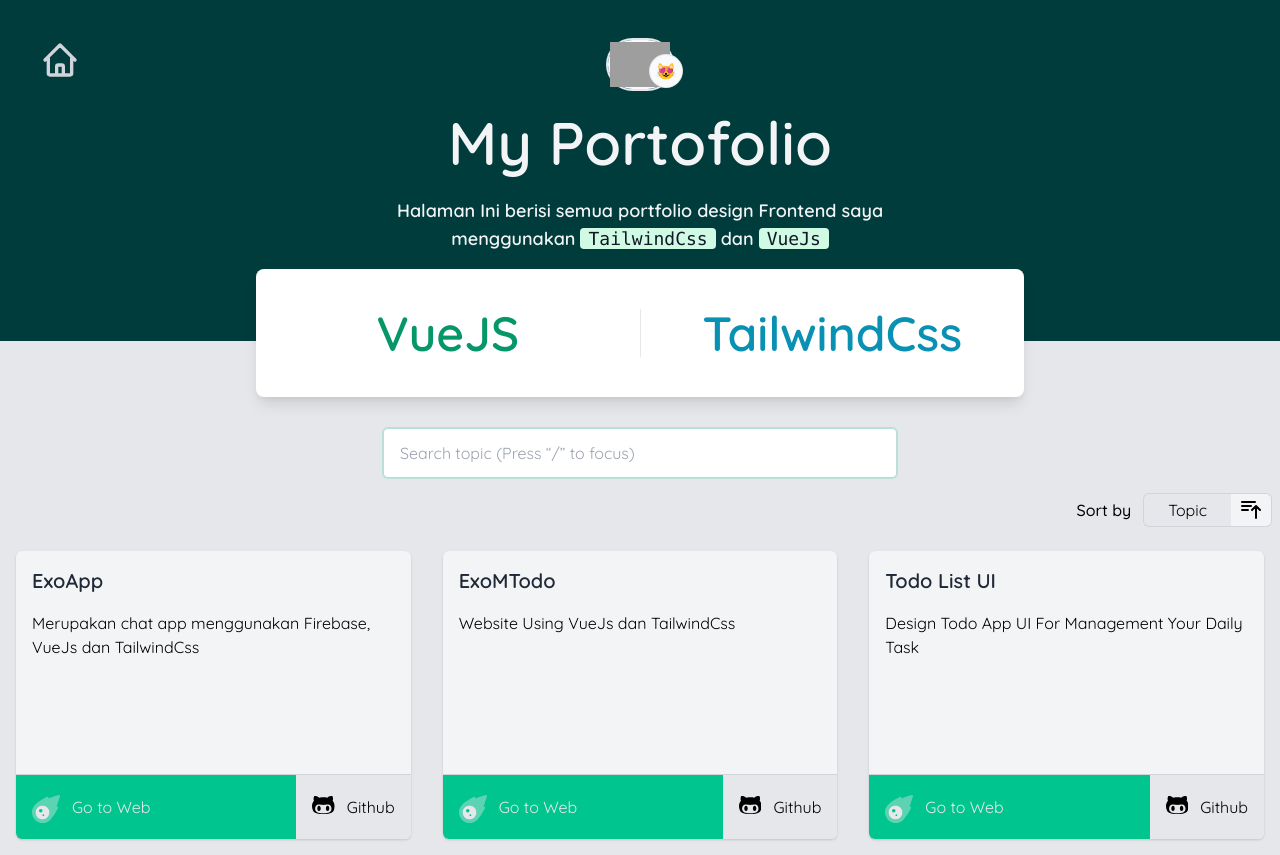
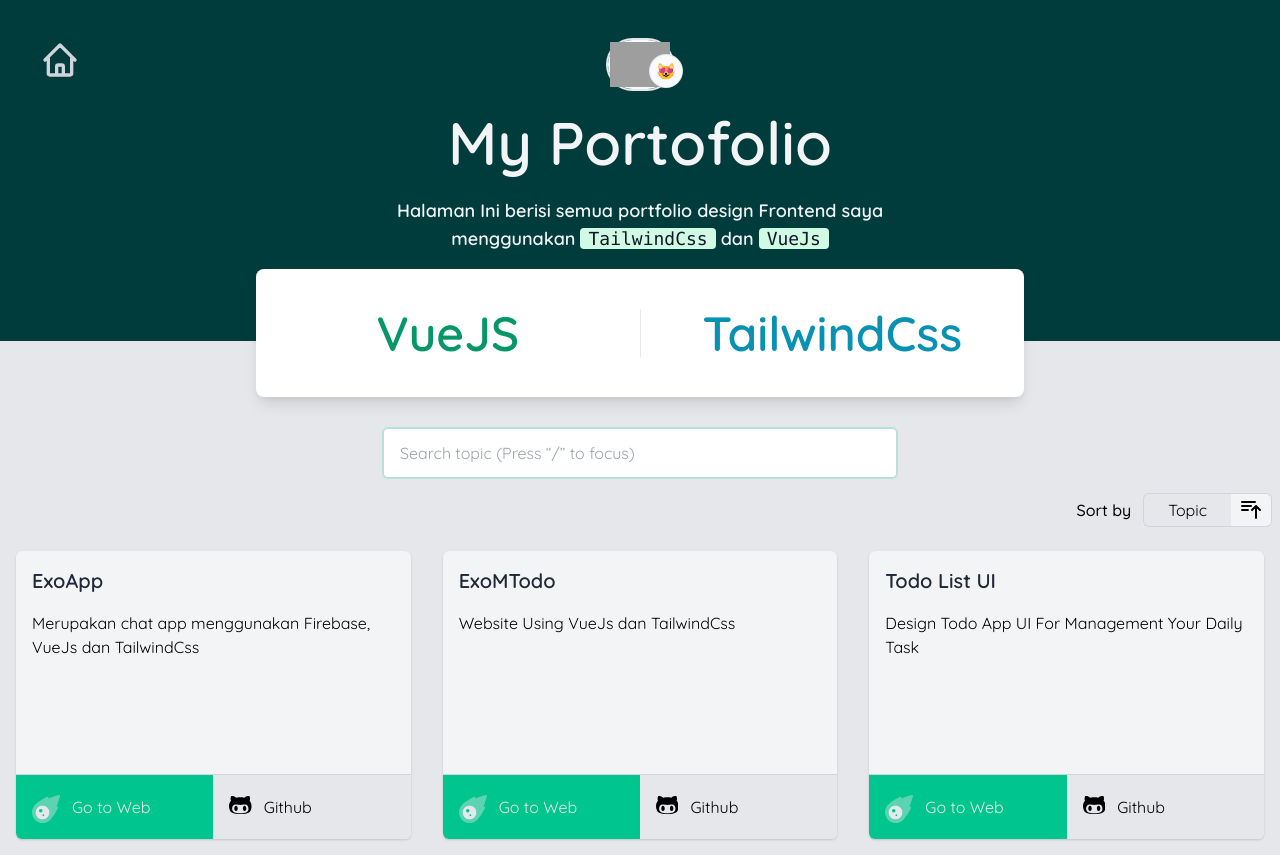
Before and after one commit to ekosutrisno/exomtodo, a Vue app: page /portfolio in a window 1280 px wide. Built offline with nearby package versions, Linux system fonts and the light colour scheme; grey boxes are pictures that could not be loaded; what vue3-click-away would draw is missing.

Commit message:
fix: fixed router not working in portfolio page

```diff
--- a/src/pages/Portfolio.vue
+++ b/src/pages/Portfolio.vue
@@ -42,8 +42,8 @@
          </div>
      </div>
      <div class="max-w-7xl mx-auto px-4 pb-4 grid md:grid-cols-2 lg:grid-cols-3 gap-8">
-         <a v-for="portfolio in portfolios" :key="portfolio.id" :href="portfolio.href" target="_blank" rel="noopener noreferrer">
-            <div  class="w-full h-72 flex flex-col overflow-hidden transform transition-all hover:shadow-lg cursor-pointer hover:-translate-y-2 shadow rounded-md bg-gray-100">
+
+            <div  v-for="portfolio in portfolios" :key="portfolio.id"  class="w-full h-72 flex flex-col overflow-hidden transform transition-all hover:shadow-lg cursor-pointer hover:-translate-y-2 shadow rounded-md bg-gray-100">
                <div class="flex-1 p-4">
                   <h1 class="title font-semibold text-gray-800 text-xl mb-4"> {{ portfolio.title }} </h1>
                   <p>
@@ -51,20 +51,29 @@
                   </p>
                </div>
                <div class="flex-none flex items-center flex-shrink-0 w-full border-t border-gray-300">
-                  <button  class="bg-green-secondary text-gray-200 hover:bg-green-light inline-flex space-x-2 items-center w-full py-3 px-4 h-16">
-                    <svg xmlns="http://www.w3.org/2000/svg" aria-hidden="true" data-icon="meteor" data-prefix="fad" focusable="false" role="img" viewBox="0 0 512 512" class="svg-inline--fa fa-meteor fa-w-16 h-7 -mb-1 mr-1 text-current"><g class="fa-group"><path fill="currentColor" d="M491.14.7C452.44 12.3 379.34 35 303.44 62c-2.1-7-4-13.5-5.6-18.6a16.06 16.06 0 0 0-20-10.69 16.6 16.6 0 0 0-2.86 1.19C232.54 56 122.14 116.5 60.54 176.4c-1.1 1-2.5 2-3.5 3C-19 255.5-19 378.87 57.09 455s199.48 76 275.55-.1c1-1 2-2.4 3-3.5C395.44 389.8 456 279.3 478.14 237a16.05 16.05 0 0 0-6.64-21.72 15.52 15.52 0 0 0-2.86-1.18c-5.2-1.6-11.6-3.5-18.6-5.6 27-76 49.7-149 61.3-187.7A16.17 16.17 0 0 0 491.14.7zM191.94 448a128 128 0 1 1 128-128 128 128 0 0 1-128 128z" opacity=".4" class="fa-secondary"></path><path fill="currentColor" d="M191.94 192a128 128 0 1 0 128 128 128 128 0 0 0-128-128zm-32 128a32 32 0 1 1 32-32 32 32 0 0 1-32 32zm48 64a16 16 0 1 1 16-16 16 16 0 0 1-16 16z" class="fa-primary"></path></g></svg>
-                     <span>Go to Web</span>
-                  </button>
 
-                  <a :href="portfolio.github" target="_blank" rel="noopener noreferrer">
-                     <button class="bg-gray-200 inline-flex space-x-2 items-center hover:bg-gray-300 w-full py-3 px-4 h-16">
+                  <router-link v-if="portfolio.path" :to="portfolio.path" class="w-full">
+                     <button  class="bg-green-secondary focus:outline-none text-gray-200 hover:bg-green-light inline-flex space-x-2 items-center w-full py-3 px-4 h-16">
+                     <svg xmlns="http://www.w3.org/2000/svg" aria-hidden="true" data-icon="meteor" data-prefix="fad" focusable="false" role="img" viewBox="0 0 512 512" class="svg-inline--fa fa-meteor fa-w-16 h-7 -mb-1 mr-1 text-current"><g class="fa-group"><path fill="currentColor" d="M491.14.7C452.44 12.3 379.34 35 303.44 62c-2.1-7-4-13.5-5.6-18.6a16.06 16.06 0 0 0-20-10.69 16.6 16.6 0 0 0-2.86 1.19C232.54 56 122.14 116.5 60.54 176.4c-1.1 1-2.5 2-3.5 3C-19 255.5-19 378.87 57.09 455s199.48 76 275.55-.1c1-1 2-2.4 3-3.5C395.44 389.8 456 279.3 478.14 237a16.05 16.05 0 0 0-6.64-21.72 15.52 15.52 0 0 0-2.86-1.18c-5.2-1.6-11.6-3.5-18.6-5.6 27-76 49.7-149 61.3-187.7A16.17 16.17 0 0 0 491.14.7zM191.94 448a128 128 0 1 1 128-128 128 128 0 0 1-128 128z" opacity=".4" class="fa-secondary"></path><path fill="currentColor" d="M191.94 192a128 128 0 1 0 128 128 128 128 0 0 0-128-128zm-32 128a32 32 0 1 1 32-32 32 32 0 0 1-32 32zm48 64a16 16 0 1 1 16-16 16 16 0 0 1-16 16z" class="fa-primary"></path></g></svg>
+                        <span>Go to Web</span>
+                     </button>
+                  </router-link>
+
+                  <a v-else :href="portfolio.href" target="_blank" class="w-full" rel="noopener noreferrer">
+                     <button  class="bg-green-secondary focus:outline-none text-gray-200 hover:bg-green-light inline-flex space-x-2 items-center w-full py-3 px-4 h-16">
+                     <svg xmlns="http://www.w3.org/2000/svg" aria-hidden="true" data-icon="meteor" data-prefix="fad" focusable="false" role="img" viewBox="0 0 512 512" class="svg-inline--fa fa-meteor fa-w-16 h-7 -mb-1 mr-1 text-current"><g class="fa-group"><path fill="currentColor" d="M491.14.7C452.44 12.3 379.34 35 303.44 62c-2.1-7-4-13.5-5.6-18.6a16.06 16.06 0 0 0-20-10.69 16.6 16.6 0 0 0-2.86 1.19C232.54 56 122.14 116.5 60.54 176.4c-1.1 1-2.5 2-3.5 3C-19 255.5-19 378.87 57.09 455s199.48 76 275.55-.1c1-1 2-2.4 3-3.5C395.44 389.8 456 279.3 478.14 237a16.05 16.05 0 0 0-6.64-21.72 15.52 15.52 0 0 0-2.86-1.18c-5.2-1.6-11.6-3.5-18.6-5.6 27-76 49.7-149 61.3-187.7A16.17 16.17 0 0 0 491.14.7zM191.94 448a128 128 0 1 1 128-128 128 128 0 0 1-128 128z" opacity=".4" class="fa-secondary"></path><path fill="currentColor" d="M191.94 192a128 128 0 1 0 128 128 128 128 0 0 0-128-128zm-32 128a32 32 0 1 1 32-32 32 32 0 0 1-32 32zm48 64a16 16 0 1 1 16-16 16 16 0 0 1-16 16z" class="fa-primary"></path></g></svg>
+                        <span>Go to Web</span>
+                     </button>
+                  </a>
+
+                  <a :href="portfolio.github" target="_blank" class="w-full" rel="noopener noreferrer">
+                     <button class="bg-gray-200 focus:outline-none inline-flex space-x-2 items-center hover:bg-gray-300 w-full py-3 px-4 h-16">
                         <svg xmlns="http://www.w3.org/2000/svg" viewBox="0 0 480 512" class="nui-svg nui-svg-gh inline-block h-6 -mt-1 mr-1" data-v-deda5324=""><path fill="currentColor" d="M186.1 328.7c0 20.9-10.9 55.1-36.7 55.1s-36.7-34.2-36.7-55.1 10.9-55.1 36.7-55.1 36.7 34.2 36.7 55.1zM480 278.2c0 31.9-3.2 65.7-17.5 95-37.9 76.6-142.1 74.8-216.7 74.8-75.8 0-186.2 2.7-225.6-74.8-14.6-29-20.2-63.1-20.2-95 0-41.9 13.9-81.5 41.5-113.6-5.2-15.8-7.7-32.4-7.7-48.8 0-21.5 4.9-32.3 14.6-51.8 45.3 0 74.3 9 108.8 36 29-6.9 58.8-10 88.7-10 27 0 54.2 2.9 80.4 9.2 34-26.7 63-35.2 107.8-35.2 9.8 19.5 14.6 30.3 14.6 51.8 0 16.4-2.6 32.7-7.7 48.2 27.5 32.4 39 72.3 39 114.2zm-64.3 50.5c0-43.9-26.7-82.6-73.5-82.6-18.9 0-37 3.4-56 6-14.9 2.3-29.8 3.2-45.1 3.2-15.2 0-30.1-.9-45.1-3.2-18.7-2.6-37-6-56-6-46.8 0-73.5 38.7-73.5 82.6 0 87.8 80.4 101.3 150.4 101.3h48.2c70.3 0 150.6-13.4 150.6-101.3zm-82.6-55.1c-25.8 0-36.7 34.2-36.7 55.1s10.9 55.1 36.7 55.1 36.7-34.2 36.7-55.1-10.9-55.1-36.7-55.1z"></path></svg>
                         <span>Github</span>
                      </button>
                   </a>
                </div>
             </div>
-         </a>
      </div>
   </section>
 </template>
@@ -77,6 +86,7 @@
             portfolios: [
                {
                   id:'ab09e92b-3f35-43f3-b5fb-81796c4f3784',
+                  path:'',
                   title: 'ExoApp',
                   href: 'https://exoapps.netlify.app/',
                   github: 'https://github.com/ekosutrisno',
@@ -85,6 +95,7 @@
                },
                {
                   id:'30d02cc3-8616-42ef-8901-9204ff9126f6',
+                  path:'',
                   title: 'ExoMTodo',
                   href: 'https://ekosutrisno.netlify.app/',
                   github: 'https://github.com/ekosutrisno',
@@ -92,6 +103,7 @@
                },
                {
                   id:'88613ea7-507d-47cf-af5e-735a0431441a',
+                  path:'/dashboard',
                   title: 'Todo List UI',
                   href: '/dashboard',
                   github: 'https://github.com/ekosutrisno',
```
